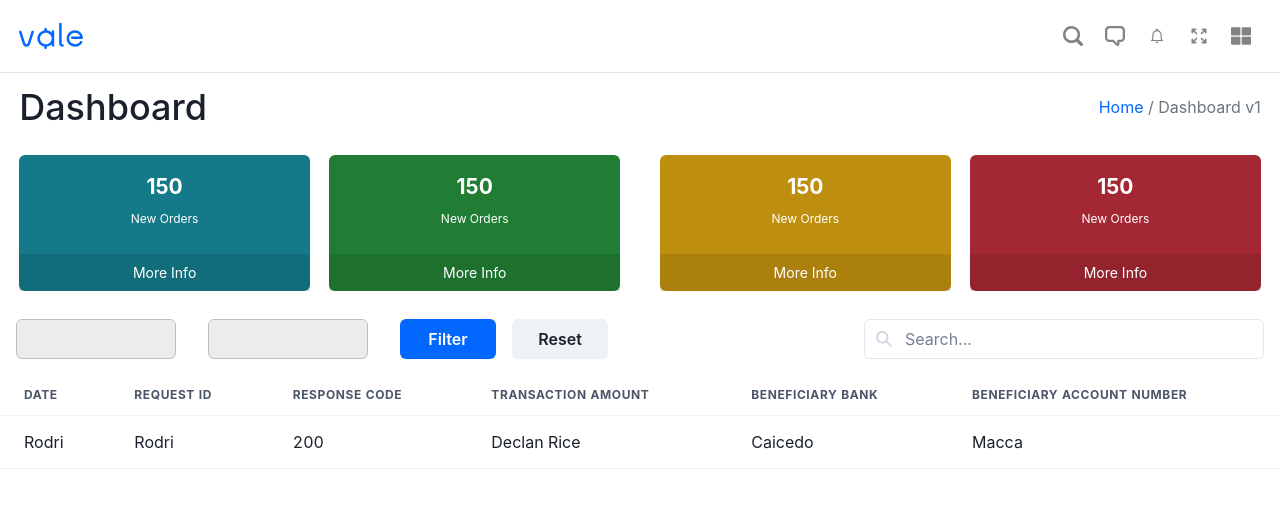
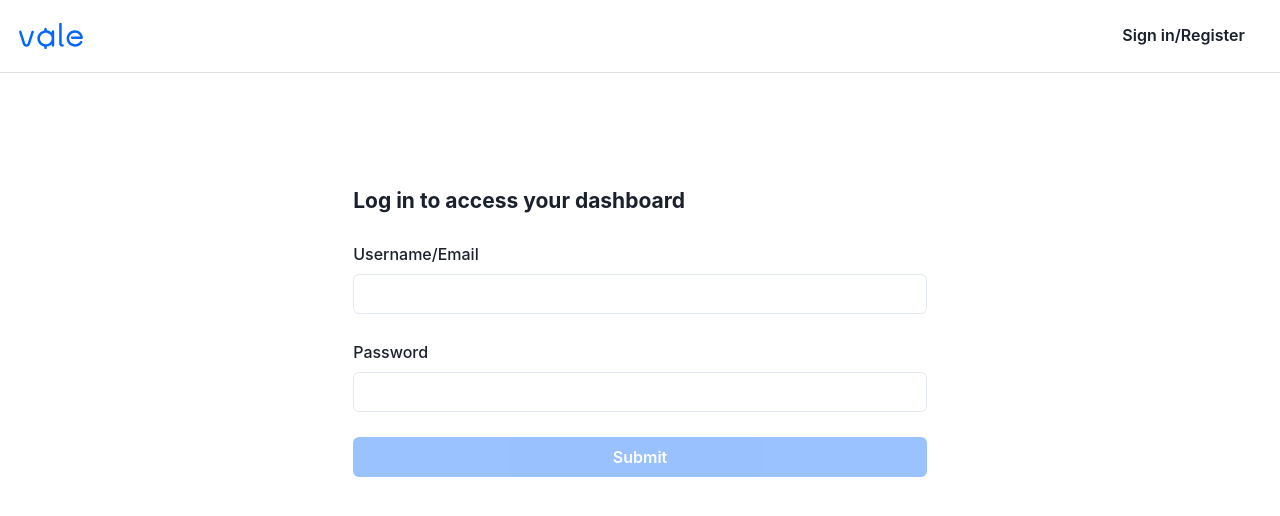
Before and after one commit to didymus707/log_dashbaord, a React (Create React App) app: page / in a window 1280 px wide. Shown: the top 516 px of the page. Built offline with nearby package versions, Linux system fonts and the light colour scheme.

Commit message:
added login to the app

```diff
--- a/package.json
+++ b/package.json
@@ -17,6 +17,7 @@
     "axios": "^1.5.0",
     "date-fns": "^2.30.0",
     "framer-motion": "^6.5.1",
+    "js-cookie": "^3.0.5",
     "react": "^18.2.0",
     "react-datepicker": "^4.16.0",
     "react-dom": "^18.2.0",
@@ -49,6 +50,7 @@
     ]
   },
   "devDependencies": {
+    "@types/js-cookie": "^3.0.3",
     "@types/react-datepicker": "^4.15.0"
   }
 }
--- a/src/App.tsx
+++ b/src/App.tsx
@@ -1,19 +1,20 @@
 import * as React from "react";
 import { Navbar } from "./components/navbar";
-import { DashboardTitle } from "./components/header";
+import { Login } from "./components/auth/login";
+import { Route, Routes } from "react-router-dom";
+import { Dashboard } from "./components/dashboard";
+// import { LandingPage } from "./components/landing";
 import { ChakraProvider, theme } from "@chakra-ui/react";
-import { Boxes } from "./components/Boxes";
-import { DataTable } from "./components/table";
 
 export const App = () => (
   <ChakraProvider theme={theme}>
     <nav>
       <Navbar />
     </nav>
-    <main>
-      <DashboardTitle />
-      <Boxes />
-      <DataTable />
-    </main>
+    <Routes>
+      <Route index path='/' element={<Login />} />
+      <Route path='/dashboard' element={<Dashboard />} />
+    </Routes>
+
   </ChakraProvider>
 );
--- a/src/components/Home.tsx
+++ b/src/components/Home.tsx
@@ -1,5 +1,5 @@
 import React from "react";
-import { Login } from "./login";
+import { Login } from "./auth/login";
 import { Box, Flex } from "@chakra-ui/react";
 
 export const Home = () => {
--- /dev/null
+++ b/src/components/auth/login.tsx
@@ -0,0 +1,89 @@
+import {
+  Box,
+  Input,
+  Button,
+  FormLabel,
+  FormControl,
+  // FormHelperText,
+  Container,
+} from "@chakra-ui/react";
+import axios from "axios";
+import React, { useState } from "react";
+import { Subtitle } from "../primitives/typos";
+import { useNavigate } from "react-router-dom";
+import Cookies from "js-cookie";
+
+export const Login = () => {
+  const navigate = useNavigate();
+  const [username, setUsername] = useState("");
+  const [password, setPassword] = useState("");
+  const [isLoading, setIsLoading] = useState<boolean>(false);
+
+  const handleUsername = (event: React.ChangeEvent<HTMLInputElement>) =>
+    setUsername(event.target.value);
+  const handlePassword = (event: React.ChangeEvent<HTMLInputElement>) =>
+    setPassword(event.target.value);
+
+  const handleSubmit = async () => {
+    const formData = {
+      userNameOrEmailAddress: username,
+      password: password,
+      rememberClient: true,
+    };
+    setIsLoading(true);
+    try {
+      const {
+        data: { result },
+      } = await axios.post(
+        "https://fundtransferservicetest.azurewebsites.net/api/v1/bankservices/Authenticate",
+        formData
+      );
+      setIsLoading(false);
+      console.log(result);
+      const { accessToken } = result;
+      if (!accessToken) {
+        alert("Unable to login, pls try again");
+        return;
+      }
+      setUsername("");
+      setPassword("");
+      Cookies.set("token", accessToken);
+      navigate("/dashboard");
+    } catch (error) {
+      setIsLoading(false);
+      alert("Unable to login, pls try again");
+      console.log(error);
+    }
+  };
+
+  return (
+    <Box margin="0 auto" pt="7rem">
+      <Container>
+        <Subtitle>Log in to access your dashboard</Subtitle>
+        <FormControl mt="1.6rem">
+          <FormLabel>Username/Email</FormLabel>
+          <Input type="text" value={username} onChange={handleUsername} />
+        </FormControl>
+        <FormControl my="1.6rem">
+          <FormLabel>Password</FormLabel>
+          <Input type="password" value={password} onChange={handlePassword} />
+        </FormControl>
+        <Button
+          width="100%"
+          type="submit"
+          bg="#0267FD"
+          color="white"
+          isLoading={isLoading}
+          onClick={handleSubmit}
+          loadingText="Submitting"
+          _hover={{ opacity: "0.6" }}
+          isDisabled={!(username && password)}
+        >
+          Submit
+        </Button>
+      </Container>
+    </Box>
+  );
+};
+
+// <FormHelperText>We'll never share your email.</FormHelperText>
--- /dev/null
+++ b/src/components/dashboard.tsx
@@ -0,0 +1,14 @@
+import React from "react";
+import { DashboardTitle } from "./header";
+import { Boxes } from "./Boxes";
+import { DataTable } from "./table";
+
+export const Dashboard = () => {
+  return (
+    <main>
+      <DashboardTitle />
+      <Boxes />
+      <DataTable />
+    </main>
+  );
+};
--- /dev/null
+++ b/src/components/iconNavs.tsx
@@ -0,0 +1,58 @@
+import React from "react";
+import { FaThLarge } from "react-icons/fa";
+import { Flex, IconButton } from "@chakra-ui/react";
+import { HiOutlineArrowsExpand } from "react-icons/hi";
+import { ChatIcon, Search2Icon } from "@chakra-ui/icons";
+import { IoMdNotificationsOutline } from "react-icons/io";
+
+export const IconNavs = () => {
+  return (
+    <Flex
+      width="13rem"
+      className="other-icons"
+      justifyContent="space-between"
+    >
+      <IconButton
+        isRound={true}
+        variant="ghost"
+        colorScheme="teal"
+        aria-label="Done"
+        fontSize="20px"
+        icon={<Search2Icon color="#838383" />}
+        onClick={() => console.log("I just got clicked")}
+      />
+      <IconButton
+        isRound={true}
+        variant="ghost"
+        colorScheme="teal"
+        aria-label="Done"
+        fontSize="20px"
+        icon={<ChatIcon color="#838383" />}
+      />
+      <IconButton
+        isRound={true}
+        variant="ghost"
+        colorScheme="teal"
+        aria-label="Done"
+        fontSize="20px"
+        icon={<IoMdNotificationsOutline size={18} color="#838383" />}
+      />
+      <IconButton
+        isRound={true}
+        variant="ghost"
+        colorScheme="teal"
+        aria-label="Done"
+        fontSize="20px"
+        icon={<HiOutlineArrowsExpand color="#838383" />}
+      />
+      <IconButton
+        isRound={true}
+        variant="ghost"
+        colorScheme="teal"
+        aria-label="Done"
+        fontSize="20px"
+        icon={<FaThLarge color="#838383" />}
+      />
+    </Flex>
+  );
+};
--- /dev/null
+++ b/src/components/landing.tsx
@@ -0,0 +1,11 @@
+import React from "react";
+import { Box } from "@chakra-ui/react";
+import { Subtitle } from "./primitives/typos";
+
+export const LandingPage = () => {
+  return (
+    <Box>
+      <Subtitle>Welcome to your Landing Page</Subtitle>
+    </Box>
+  );
+};
--- a/src/components/navbar.tsx
+++ b/src/components/navbar.tsx
@@ -1,12 +1,12 @@
 import React from "react";
 import Vale from "./primitives/icons";
-import { FaThLarge } from "react-icons/fa";
-import { Box, Flex, IconButton } from "@chakra-ui/react";
-import { HiOutlineArrowsExpand } from "react-icons/hi";
-import { IoMdNotificationsOutline } from "react-icons/io";
-import { ChatIcon, Search2Icon } from "@chakra-ui/icons";
+import { IconNavs } from "./iconNavs";
+import { Box, Button, Flex } from "@chakra-ui/react";
+import { useLocation, Link } from "react-router-dom";
 
 export const Navbar = () => {
+  const { pathname } = useLocation();
+
   return (
     <>
       <Flex p="1rem 1.2rem" borderBottom="1px solid #e1e1e1" align="center">
@@ -17,58 +17,19 @@ export const Navbar = () => {
           <Box>Home</Box>
           <Box>Others</Box>
         </Box>
-        <Flex
-          ml="auto"
-          width="13rem"
-          className="other-icons"
-          justifyContent="space-between"
-        >
-          <IconButton
-            isRound={true}
-            variant="ghost"
-            colorScheme="teal"
-            aria-label="Done"
-            fontSize="20px"
-            icon={<Search2Icon color="#838383" />}
-            onClick={() => console.log("I just got clicked")}
-          />
-          <IconButton
-            isRound={true}
-            variant="ghost"
-            colorScheme="teal"
-            aria-label="Done"
-            fontSize="20px"
-            icon={<ChatIcon color="#838383" />}
-          />
-          <IconButton
-            isRound={true}
-            variant="ghost"
-            colorScheme="teal"
-            aria-label="Done"
-            fontSize="20px"
-            icon={<IoMdNotificationsOutline size={18} color="#838383" />}
-          />
-          <IconButton
-            isRound={true}
-            variant="ghost"
-            colorScheme="teal"
-            aria-label="Done"
-            fontSize="20px"
-            icon={<HiOutlineArrowsExpand color="#838383" />}
-          />
-          <IconButton
-            isRound={true}
-            variant="ghost"
-            colorScheme="teal"
-            aria-label="Done"
-            fontSize="20px"
-            icon={<FaThLarge color="#838383" />}
-          />
-        </Flex>
+        <Box ml="auto">{pathname === "/" ? <LogInButton /> : <IconNavs />}</Box>
       </Flex>
     </>
   );
 };
 
+const LogInButton = () => (
+  <Button variant="ghost" _hover={{ bg: "none", color: "#0267FD" }}>
+    <Link to="/">Sign in/Register</Link>
+  </Button>
+);
+
 // bcdbcd;
 // #0267FD
+// <Button><Link to='/login'>Sign in/Register</Link></Button>
+// <Link to='/login'>Sign in/Register</Link>
```
Also changed, not shown: src/components/login.tsx (deleted, +0 -29 lines), src/services/client.ts (+30 -1 lines), 2 other files (tests, documents, lock files or other folders).
